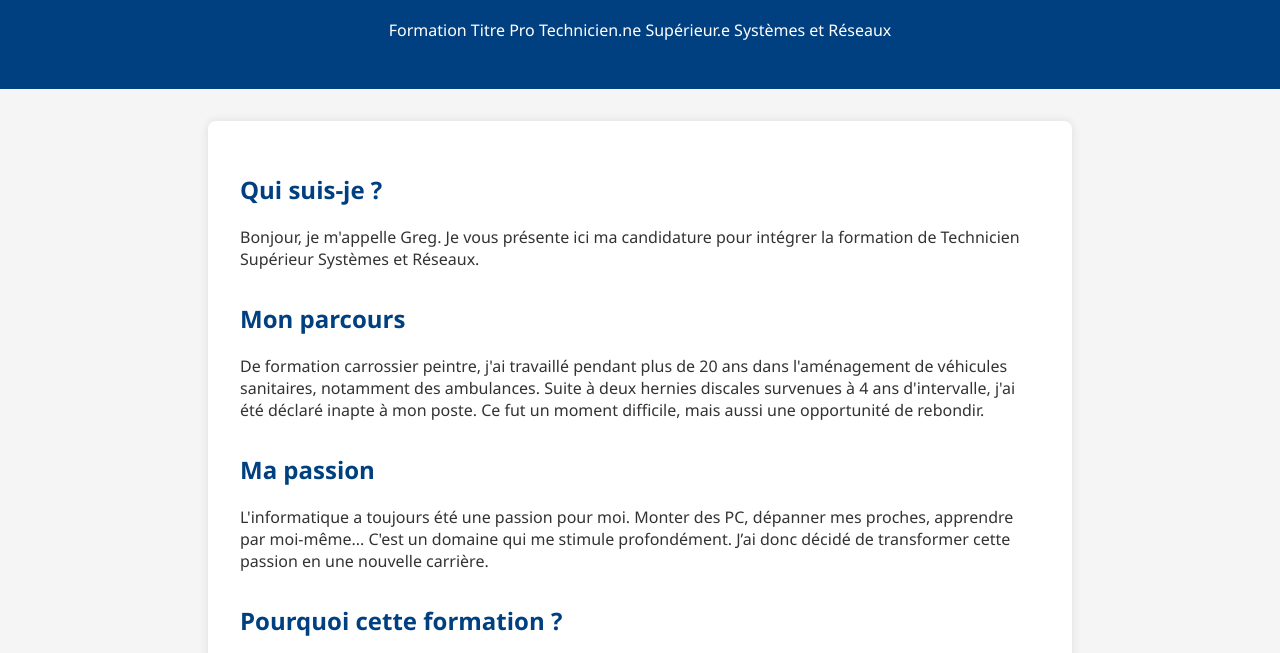
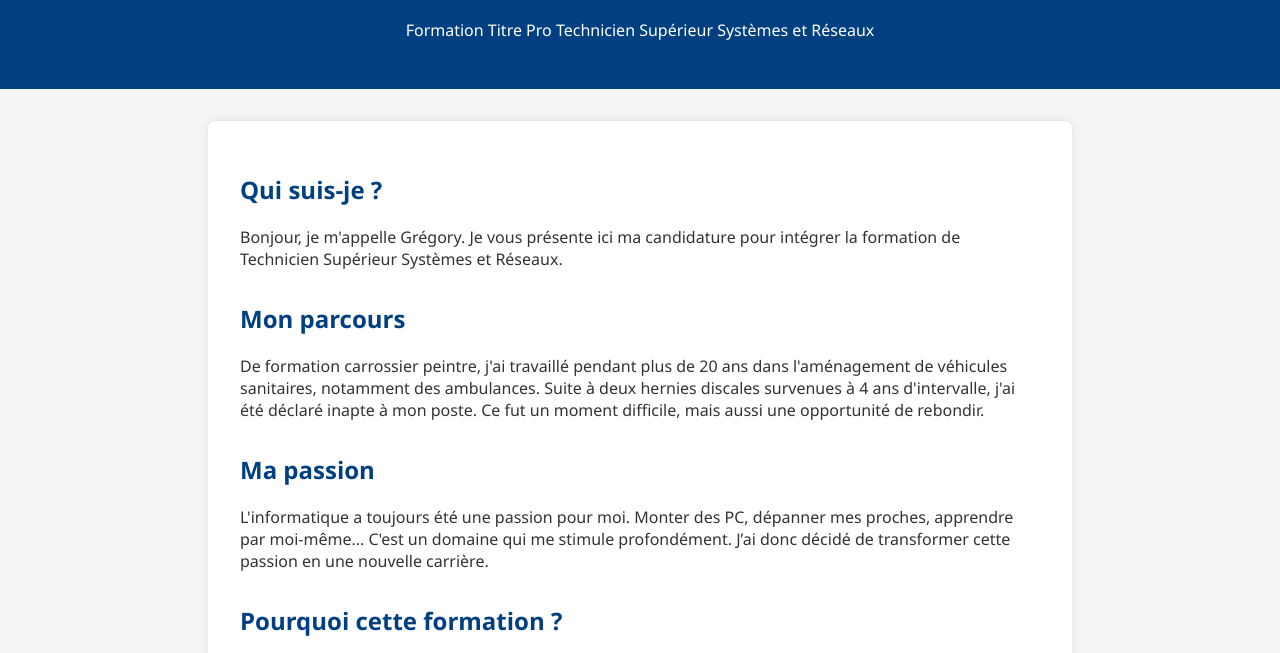
Before and after one commit to Greg-TSSR/site-candidature-greg, a plain HTML site: page candidature_site_web.html in a window 1280 px wide. Shown: the part 99-752 px from the top of the page. Drawn offline with Linux system fonts and the light colour scheme.

Commit message:
Update candidature_site_web.html

```diff
--- a/candidature_site_web.html
+++ b/candidature_site_web.html
@@ -3,7 +3,7 @@
 <head>
   <meta charset="UTF-8" />
   <meta name="viewport" content="width=device-width, initial-scale=1.0" />
-  <title>Ma Candidature - Greg</title>
+  <title>Ma Candidature - Grégory</title>
   <style>
     body {
       font-family: 'Segoe UI', Tahoma, Geneva, Verdana, sans-serif;
@@ -43,13 +43,13 @@
 <body>
   <header>
     <h1>Ma Candidature</h1>
-    <p>Formation Titre Pro Technicien.ne Supérieur.e Systèmes et Réseaux</p>
+    <p>Formation Titre Pro Technicien Supérieur Systèmes et Réseaux</p>
   </header>
 
   <main>
     <section>
       <h2>Qui suis-je ?</h2>
-      <p>Bonjour, je m'appelle Greg. Je vous présente ici ma candidature pour intégrer la formation de Technicien Supérieur Systèmes et Réseaux.</p>
+      <p>Bonjour, je m'appelle Grégory. Je vous présente ici ma candidature pour intégrer la formation de Technicien Supérieur Systèmes et Réseaux.</p>
     </section>
 
     <section>
```
